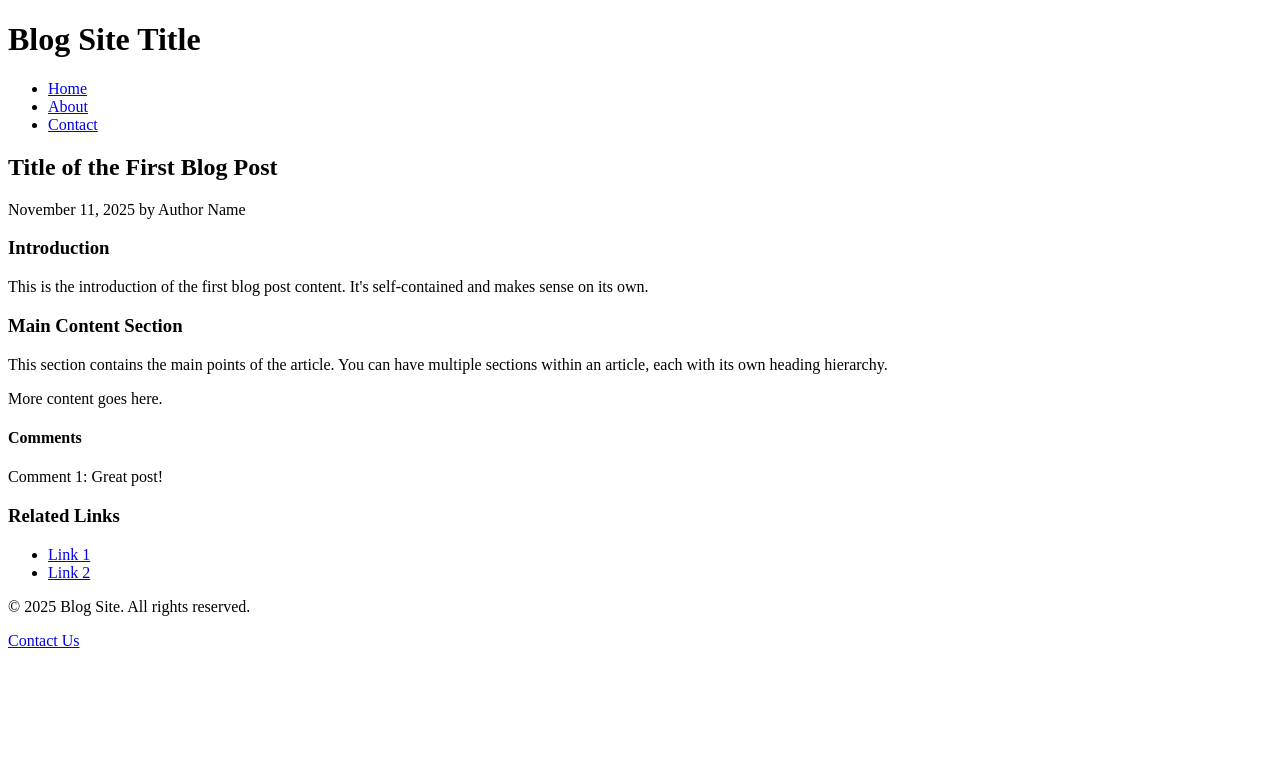
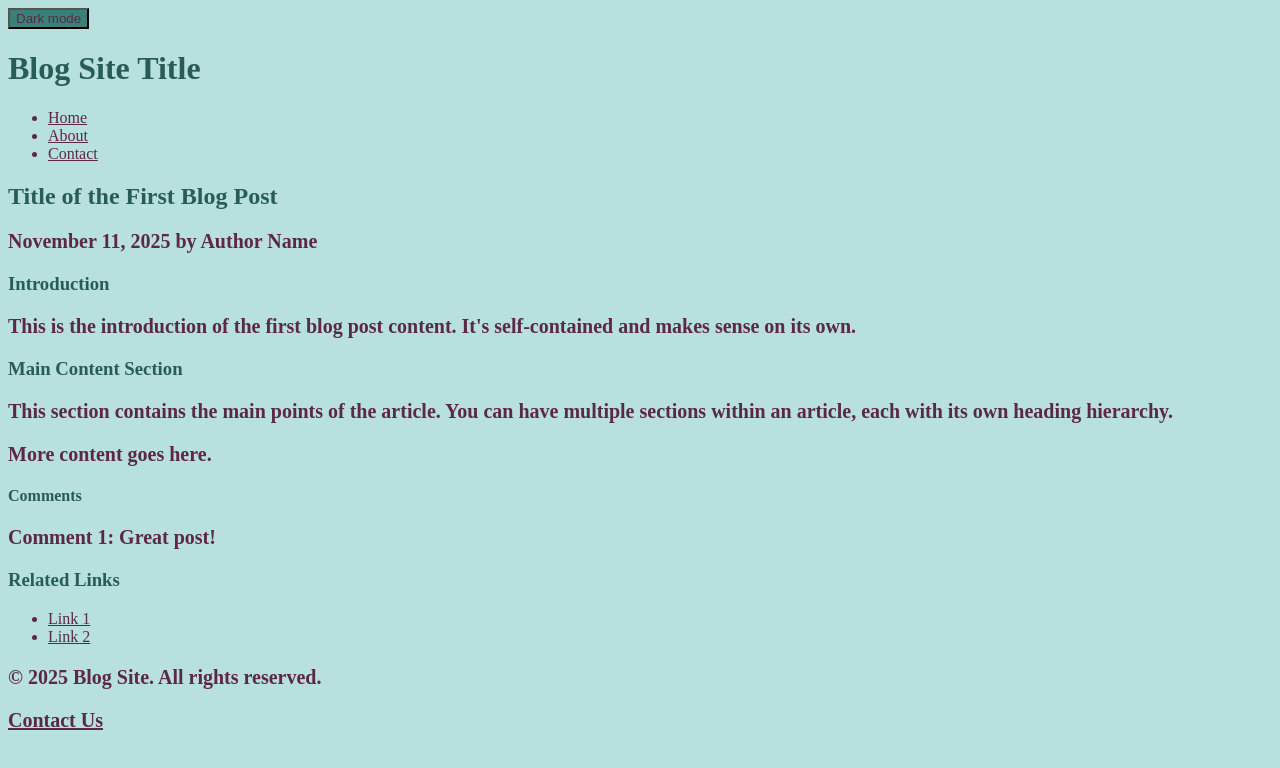
Before and after one commit to IDBCourses/kd401b-ht26-a3-alessiaenckell-commits, a plain HTML site: page index.html in a window 1280 px wide. Drawn offline with Linux system fonts and the light colour scheme.

Commit message:
Exercises Nov 13

```diff
--- a/index.html
+++ b/index.html
@@ -1,4 +1,4 @@
-<!DOCTYPE html>
+<!doctype html>
 <html lang="en">
   <head>
     <meta charset="UTF-8" />
@@ -6,10 +6,11 @@
     <title>Portfolio: [Insert Name Here]</title>
     <script src="script.js" type="module"></script>
     <!-- Optional: Link to a CSS file if desired -->
-    <link rel="stylesheet" href="style.css" />
+    <link id="palette" rel="stylesheet" href="style.css" href="style2.css" />
   </head>
 
   <body>
+    <button id="theme" type="button">Dark mode</button>
     <header>
       <h1>Blog Site Title</h1>
       <nav>
--- a/script.js
+++ b/script.js
@@ -0,0 +1,7 @@
+const link = document.querySelector("#palette");
+const button = document.querySelector("#theme");
+
+button.addEventListener("click", function () {
+  const dark = link.getAttribute("href") === "style2.css";
+  link.setAttribute("href", dark ? "style.css" : "style2.css");
+});
--- a/style.css
+++ b/style.css
@@ -0,0 +1,48 @@
+:root {
+  --primary800: #285c56;
+  --primary700: #388078;
+  --primary600: #47a399;
+  --primary500: #7fc7bf;
+  --primary300: #b8e0dc;
+
+  --accent800: #5c2944;
+  --accent700: #7f395e;
+  --accent600: #a24978;
+  --accent500: #c0729b;
+  --accent300: #d9abc3;
+
+  --neutral800: #4f4f4f;
+  --neutral700: #696969;
+  --neutral600: #9c9c9c;
+  --neutral500: #d9d9d9;
+  --neutral300: #f2f2f2;
+}
+
+p {
+  font-size: 20px;
+  color: var(--accent800);
+  font-weight: bold;
+}
+body {
+  background-color: var(--primary300);
+}
+h1 {
+  color: var(--primary800);
+}
+main {
+  color: var(--primary800);
+}
+a {
+  color: var(--accent800);
+}
+ul {
+  color: var(--accent800);
+}
+button {
+  color: var(--accent800);
+  background-color: var(--primary700);
+}
+button:hover {
+  background-color: var(--accent800);
+  color: var(--primary300);
+}
--- /dev/null
+++ b/style2.css
@@ -0,0 +1,48 @@
+:root {
+  --primary800: #285c56;
+  --primary700: #388078;
+  --primary600: #47a399;
+  --primary500: #7fc7bf;
+  --primary300: #b8e0dc;
+
+  --accent800: #5c2944;
+  --accent700: #7f395e;
+  --accent600: #a24978;
+  --accent500: #c0729b;
+  --accent300: #d9abc3;
+
+  --neutral800: #4f4f4f;
+  --neutral700: #696969;
+  --neutral600: #9c9c9c;
+  --neutral500: #d9d9d9;
+  --neutral300: #f2f2f2;
+}
+
+p {
+  font-size: 20px;
+  color: var(--accent300);
+  font-weight: bold;
+}
+body {
+  background-color: var(--primary800);
+}
+h1 {
+  color: var(--primary300);
+}
+main {
+  color: var(--primary300);
+}
+a {
+  color: var(--accent300);
+}
+ul {
+  color: var(--accent300);
+}
+button {
+  color: var(--accent300);
+  background-color: var(--primary500);
+}
+button:hover {
+  background-color: var(--accent300);
+  color: var(--primary800);
+}
```
